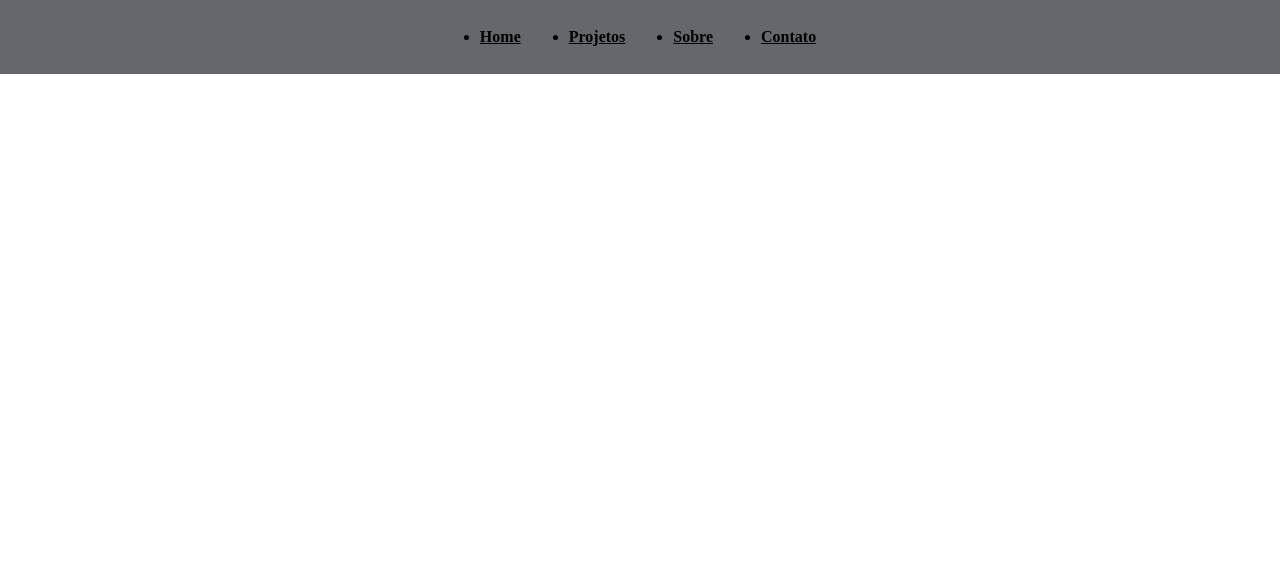
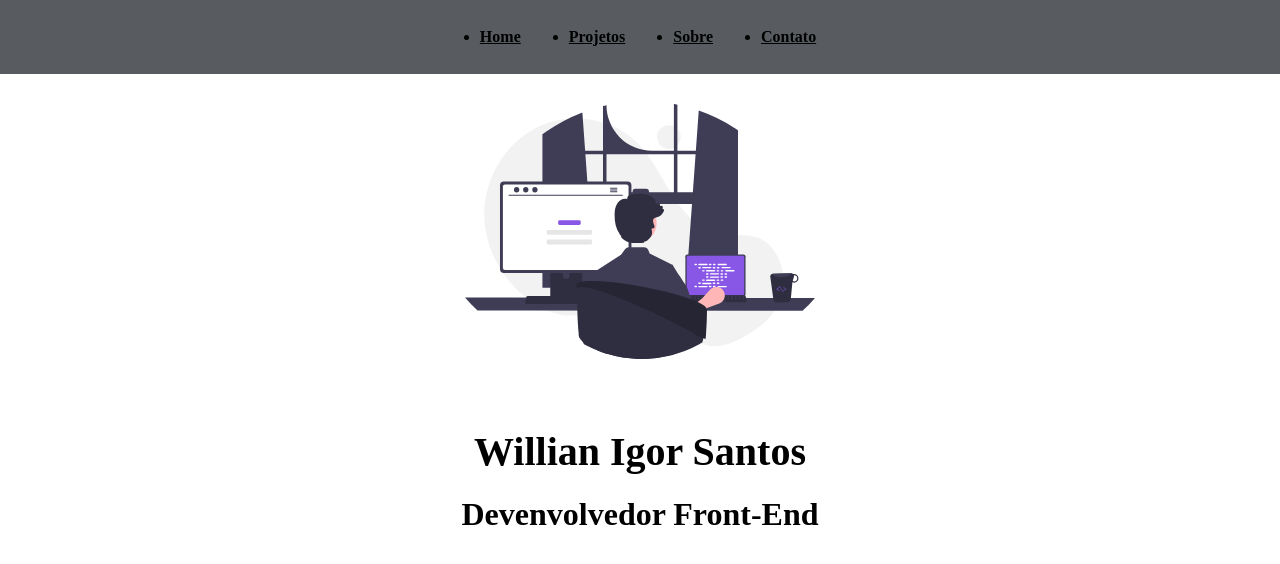
Before and after one commit to WillianIgorDeveloper/WillianIgorDeveloper, a Next.js app: page / in a window 1280 px wide. Shown: the top 564 px of the page. Built offline with nearby package versions, Linux system fonts and the light colour scheme.

Commit message:
create home section

```diff
--- a/src/components/menu.module.scss
+++ b/src/components/menu.module.scss
@@ -103,7 +103,7 @@
 
         box-shadow: unset;
         border-radius: unset;
-        background: rgba(48, 54, 61, 0.75);
+        background: rgba(33, 38, 45, 0.75);
         backdrop-filter: blur(7.4px);
         -webkit-backdrop-filter: blur(7.4px);
 
--- a/src/pages/index.jsx
+++ b/src/pages/index.jsx
@@ -1,5 +1,7 @@
 import Head from 'next/head'
 import Menu from '../components/menu'
+
+import style from '../styles/index.module.scss'
 
 export default function Home() {
   return (
@@ -9,6 +11,17 @@ export default function Home() {
         <title>Portifólio | Willian Igor</title>
       </Head>
       <Menu />
+      <main>
+        <section id='Home' className={style.home}>
+          <img
+            src="/main-illustration.svg"
+            alt="Ilustração de desenvolvedor"
+            className={style.mainIllustration}
+          />
+          <h1>Willian Igor Santos</h1>
+          <strong>Devenvolvedor Front-End</strong>
+        </section>
+      </main>
     </>
   )
 }
--- /dev/null
+++ b/src/styles/index.module.scss
@@ -0,0 +1,28 @@
+@import './variables';
+
+.home {
+    padding: $spacing-7xl 0;
+
+    display: flex;
+    flex-direction: column;
+    align-items: center;
+
+    .mainIllustration {
+        width: 350px;
+        margin-bottom: $spacing-3xl;
+    }
+
+    h1 {
+        margin-bottom: $spacing-xl;
+
+        font-size: $font-heading-lg;
+        line-height: $line-heading-lg;
+        font-weight: 700;
+        color: var(--purple-400);
+    }
+
+    strong {
+        font-size: $font-heading-md;
+        line-height: $line-heading-md;
+    }
+}
```
